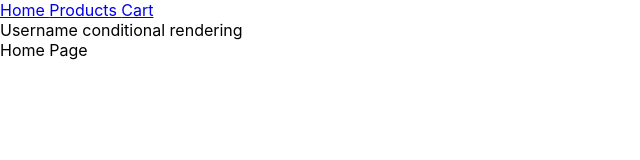
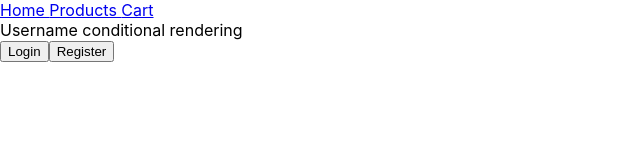
Before and after one commit to jodiequin/CapstoneProject, a React (Create React App) app: page / in a window 1280 px wide. Shown: the top 160 px of the page, without its empty margins (0-640 px from the left). Built offline with nearby package versions, Linux system fonts and the light colour scheme.

Commit message:
Added routing for login and register pages from home page

```diff
--- a/src/App.js
+++ b/src/App.js
@@ -5,6 +5,8 @@ import NavBar from './components/NavBar';
 import HomePage from './components/HomePage';
 import ProductsPage from './components/ProductsPage';
 import CartPage from './components/CartPage';
+import LoginPage from './components/LoginPage';
+import RegisterPage from './components/RegisterPage';
 
 function App() {
   return (
@@ -13,6 +15,8 @@ function App() {
 
       <Routes>
         <Route exact path="/" element={<HomePage />} />
+        <Route path="/login" element={<LoginPage />} />
+        <Route path="/register" element={<RegisterPage />} />
         <Route path="/products" element={<ProductsPage />} />
         <Route path="/cart" element={<CartPage />} />
       </Routes>
--- a/src/components/HomePage.js
+++ b/src/components/HomePage.js
@@ -1,9 +1,35 @@
 import React from "react";
+import { useSelector } from "react-redux";
+import { useNavigate } from "react-router-dom";
 
 export default function HomePage() {
-    return (
-        <div>
-            Home Page
-        </div>
-    );
+    // useSelector function to get login state from store
+    // for conditonal rendering
+    const state = useSelector((state) => state.shop);
+
+    // useNavigate to navigate to login/register page
+    const nav = useNavigate();
+
+    if (state.loginStatus === false) {
+        return (
+            <div>
+                <button
+                  onClick={() => nav("/login")} >
+                  Login
+                </button>
+
+                <button
+                  onClick={() => nav("/register")} >
+                  Register
+                </button>
+            </div>
+        );
+    }
+    else {
+        return (
+            <div>
+                <button> Logout </button>
+            </div>
+        );
+    }
 }
--- /dev/null
+++ b/src/components/LoginPage.js
@@ -0,0 +1,7 @@
+import React from "react";
+import { useNavigate } from "react-router-dom";
+import { useFormik } from "formik";
+
+export default function LoginPage() {
+
+}
--- /dev/null
+++ b/src/components/RegisterPage.js
@@ -0,0 +1,7 @@
+import React from "react";
+import { useNavigate } from "react-router-dom";
+import { useFormik } from "formik";
+
+export default function RegisterPage() {
+
+}
```
